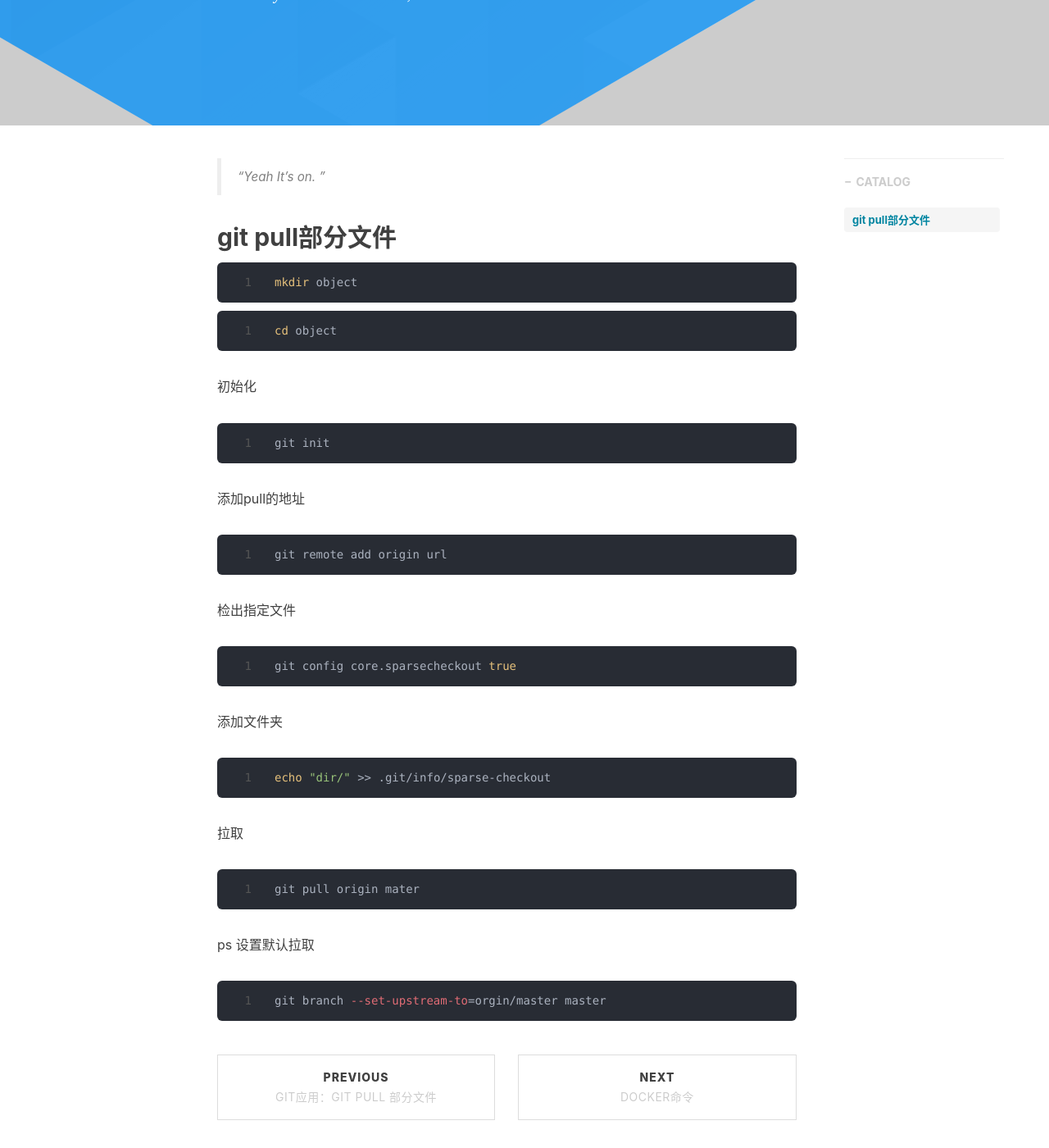
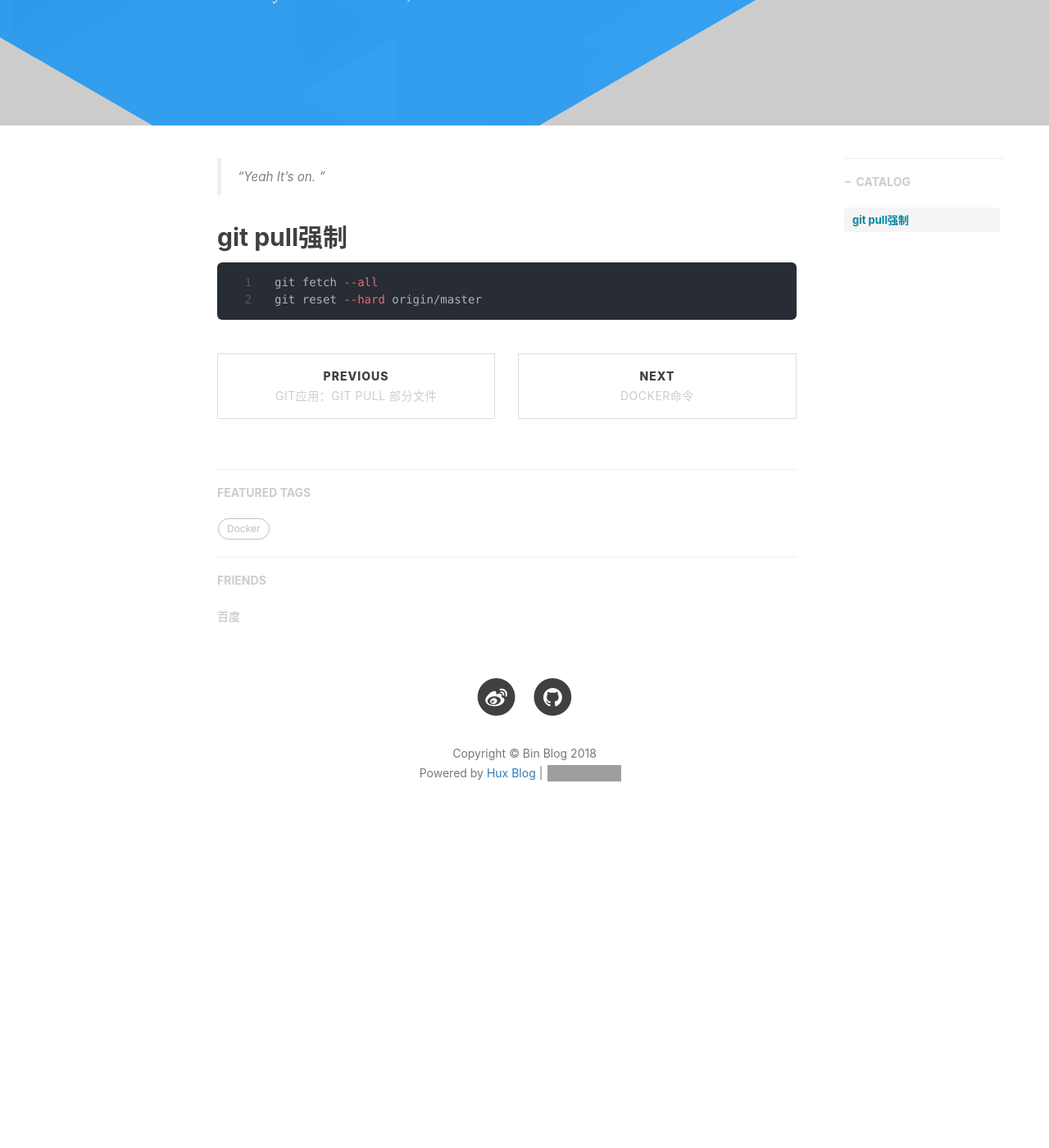
Before and after one commit to angelhappyboy/angelhappyboy.github.io, a Jekyll site: the page built from _posts/2018-10-1-git-pull-force.markdown, in a window 1280 px wide and 1400 px high, scrolled down 370 px. Shown: the whole window at 82% size. Built offline with Jekyll 4.4.1, drawn with Linux system fonts in a browser that asks for light colours; nearby versions of some CDN libraries; comment, search, counter and statistics services are not loaded; after the commit the page ends 1417 px from its top, so only the background shows below that; grey boxes are pictures that could not be loaded.

Commit message:
Update _posts/2018-10-1-git-pull-force.markdown

````diff
--- a/_posts/2018-10-1-git-pull-force.markdown
+++ b/_posts/2018-10-1-git-pull-force.markdown
@@ -13,38 +13,9 @@ tags:
 > “Yeah It's on. ”
 
 
-## git pull部分文件
+## git pull强制
 
 ```bash
-mkdir object
+git fetch --all
+git reset --hard origin/master
 ```
-```bash
-cd object
-```
-初始化
-```bash
-git init
-```
-添加pull的地址
-```bash
-git remote add origin url
-```
-
-检出指定文件
-```bash
-git config core.sparsecheckout true
-```
-添加文件夹
-```bash
-echo "dir/" >> .git/info/sparse-checkout
-```
-
-拉取
-```bash
-git pull origin mater
-```
-
-ps 设置默认拉取
-```bash
-git branch --set-upstream-to=orgin/master master
-```
````
